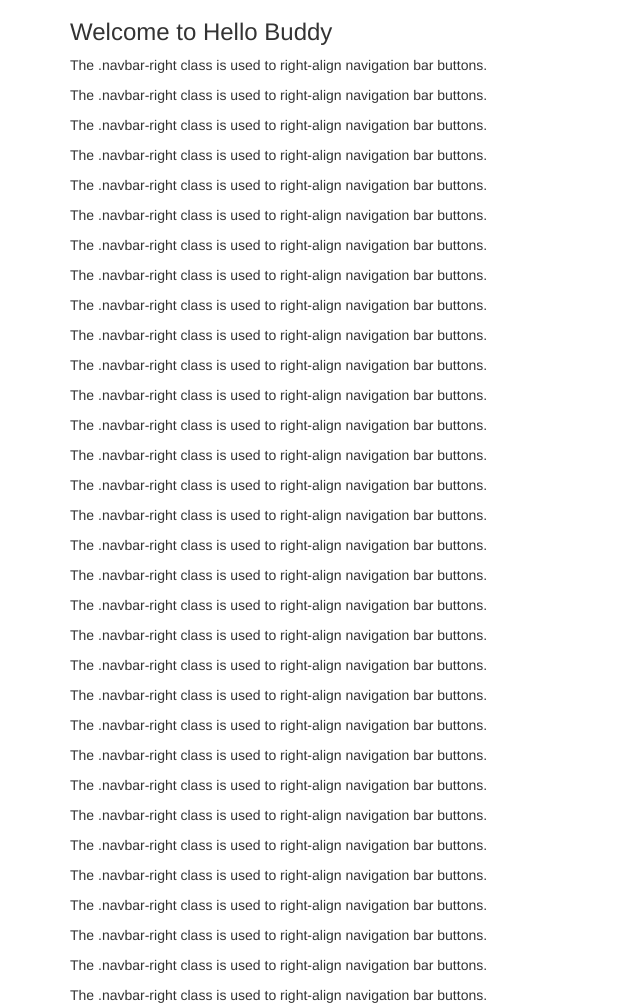
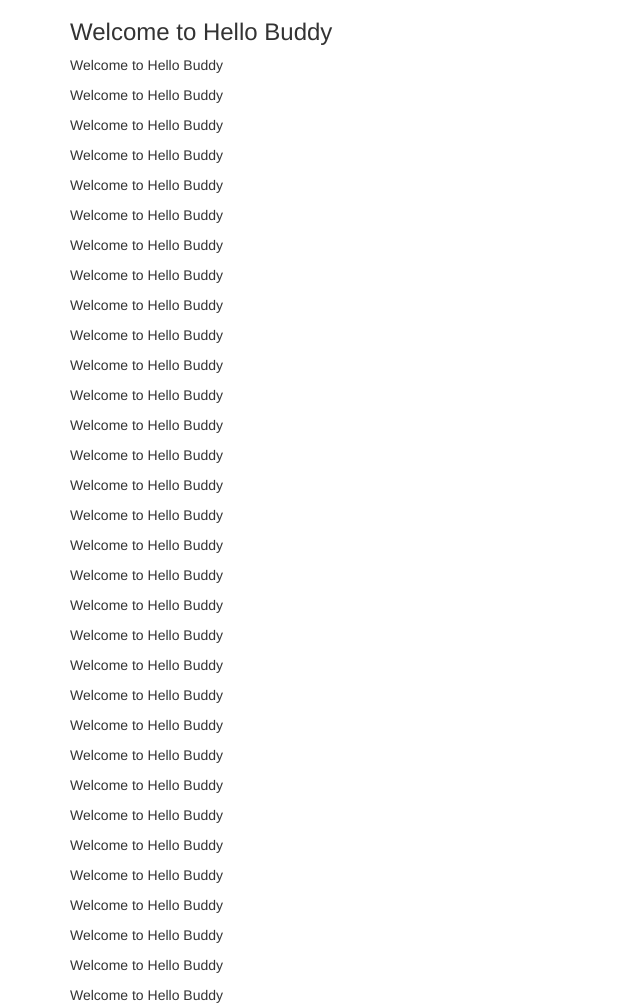
Before and after one commit to ISP-Hello-Buddy/Hello-Buddy, a Django app: page / in a window 1280 px wide. Shown: the part 51-1056 px from the top of the page, without its empty margins (0-640 px from the left). Run offline with Django 4.2, Linux system fonts and the light colour scheme; some libraries are stand-ins or nearby versions.

Commit message:
change some text

```diff
--- a/Hello_Buddy/templates/Hello_Buddy/home.html
+++ b/Hello_Buddy/templates/Hello_Buddy/home.html
@@ -38,43 +38,43 @@
 
 <div class="container" style="margin-top:50px">
   <h3>Welcome to Hello Buddy</h3>
-  <p>The .navbar-right class is used to right-align navigation bar buttons.</p>
-  <p>The .navbar-right class is used to right-align navigation bar buttons.</p>
-  <p>The .navbar-right class is used to right-align navigation bar buttons.</p>
-  <p>The .navbar-right class is used to right-align navigation bar buttons.</p>
-  <p>The .navbar-right class is used to right-align navigation bar buttons.</p>
-  <p>The .navbar-right class is used to right-align navigation bar buttons.</p>
-  <p>The .navbar-right class is used to right-align navigation bar buttons.</p>
-  <p>The .navbar-right class is used to right-align navigation bar buttons.</p>
-  <p>The .navbar-right class is used to right-align navigation bar buttons.</p>
-  <p>The .navbar-right class is used to right-align navigation bar buttons.</p>
-  <p>The .navbar-right class is used to right-align navigation bar buttons.</p>
-  <p>The .navbar-right class is used to right-align navigation bar buttons.</p>
-  <p>The .navbar-right class is used to right-align navigation bar buttons.</p>
-  <p>The .navbar-right class is used to right-align navigation bar buttons.</p>
-  <p>The .navbar-right class is used to right-align navigation bar buttons.</p>
-  <p>The .navbar-right class is used to right-align navigation bar buttons.</p>
-  <p>The .navbar-right class is used to right-align navigation bar buttons.</p>
-  <p>The .navbar-right class is used to right-align navigation bar buttons.</p>
-  <p>The .navbar-right class is used to right-align navigation bar buttons.</p>
-  <p>The .navbar-right class is used to right-align navigation bar buttons.</p>
-  <p>The .navbar-right class is used to right-align navigation bar buttons.</p>
-  <p>The .navbar-right class is used to right-align navigation bar buttons.</p>
-  <p>The .navbar-right class is used to right-align navigation bar buttons.</p>
-  <p>The .navbar-right class is used to right-align navigation bar buttons.</p>
-  <p>The .navbar-right class is used to right-align navigation bar buttons.</p>
-  <p>The .navbar-right class is used to right-align navigation bar buttons.</p>
-  <p>The .navbar-right class is used to right-align navigation bar buttons.</p>
-  <p>The .navbar-right class is used to right-align navigation bar buttons.</p>
-  <p>The .navbar-right class is used to right-align navigation bar buttons.</p>
-  <p>The .navbar-right class is used to right-align navigation bar buttons.</p>
-  <p>The .navbar-right class is used to right-align navigation bar buttons.</p>
-  <p>The .navbar-right class is used to right-align navigation bar buttons.</p>
-  <p>The .navbar-right class is used to right-align navigation bar buttons.</p>
-  <p>The .navbar-right class is used to right-align navigation bar buttons.</p>
-  <p>The .navbar-right class is used to right-align navigation bar buttons.</p>
-  <p>The .navbar-right class is used to right-align navigation bar buttons.</p>
-  <p>The .navbar-right class is used to right-align navigation bar buttons.</p>
+  <p>Welcome to Hello Buddy</p>
+  <p>Welcome to Hello Buddy</p>
+  <p>Welcome to Hello Buddy</p>
+  <p>Welcome to Hello Buddy</p>
+  <p>Welcome to Hello Buddy</p>
+  <p>Welcome to Hello Buddy</p>
+  <p>Welcome to Hello Buddy</p>
+  <p>Welcome to Hello Buddy</p>
+  <p>Welcome to Hello Buddy</p>
+  <p>Welcome to Hello Buddy</p>
+  <p>Welcome to Hello Buddy</p>
+  <p>Welcome to Hello Buddy</p>
+  <p>Welcome to Hello Buddy</p>
+  <p>Welcome to Hello Buddy</p>
+  <p>Welcome to Hello Buddy</p>
+  <p>Welcome to Hello Buddy</p>
+  <p>Welcome to Hello Buddy</p>
+  <p>Welcome to Hello Buddy</p>
+  <p>Welcome to Hello Buddy</p>
+  <p>Welcome to Hello Buddy</p>
+  <p>Welcome to Hello Buddy</p>
+  <p>Welcome to Hello Buddy</p>
+  <p>Welcome to Hello Buddy</p>
+  <p>Welcome to Hello Buddy</p>
+  <p>Welcome to Hello Buddy</p>
+  <p>Welcome to Hello Buddy</p>
+  <p>Welcome to Hello Buddy</p>
+  <p>Welcome to Hello Buddy</p>
+  <p>Welcome to Hello Buddy</p>
+  <p>Welcome to Hello Buddy</p>
+  <p>Welcome to Hello Buddy</p>
+  <p>Welcome to Hello Buddy</p>
+  <p>Welcome to Hello Buddy</p>
+  <p>Welcome to Hello Buddy</p>
+  <p>Welcome to Hello Buddy</p>
+  <p>Welcome to Hello Buddy</p>
+  <p>Welcome to Hello Buddy</p>
 </div>
 
 </body>
```
